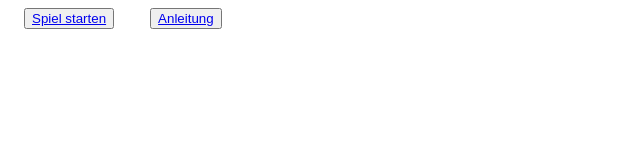
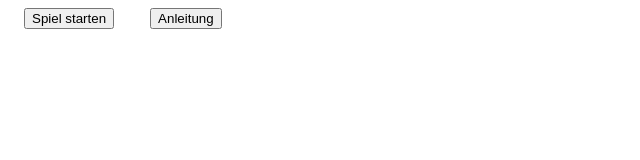
Before and after one commit to matzesoft/schkapp, a SvelteKit app: page / in a window 1280 px wide. Shown: the top 160 px of the page, without its empty margins (0-640 px from the left). Built offline with nearby package versions, Linux system fonts and the light colour scheme.

Commit message:
Fixed Main Buttons

```diff
--- a/src/routes/+page.svelte
+++ b/src/routes/+page.svelte
@@ -1,14 +1,18 @@
 <div>
     <span>
-        <button class="center-button">
-            <a href="/game"> Spiel starten </a>
-        </button>
+        <a href="/game" class="center-button">
+            <button class="center-button">
+                Spiel starten
+            </button>
+        </a>
     </span>
 
     <span>
-        <button class="center-button">
-            <a href="/how-to-play"> Anleitung </a>
-        </button>
+        <a href="/how-to-play" class="center-button">
+            <button class="center-button">
+                Anleitung
+            </button>
+        </a>
     </span>
 </div>
 
```
